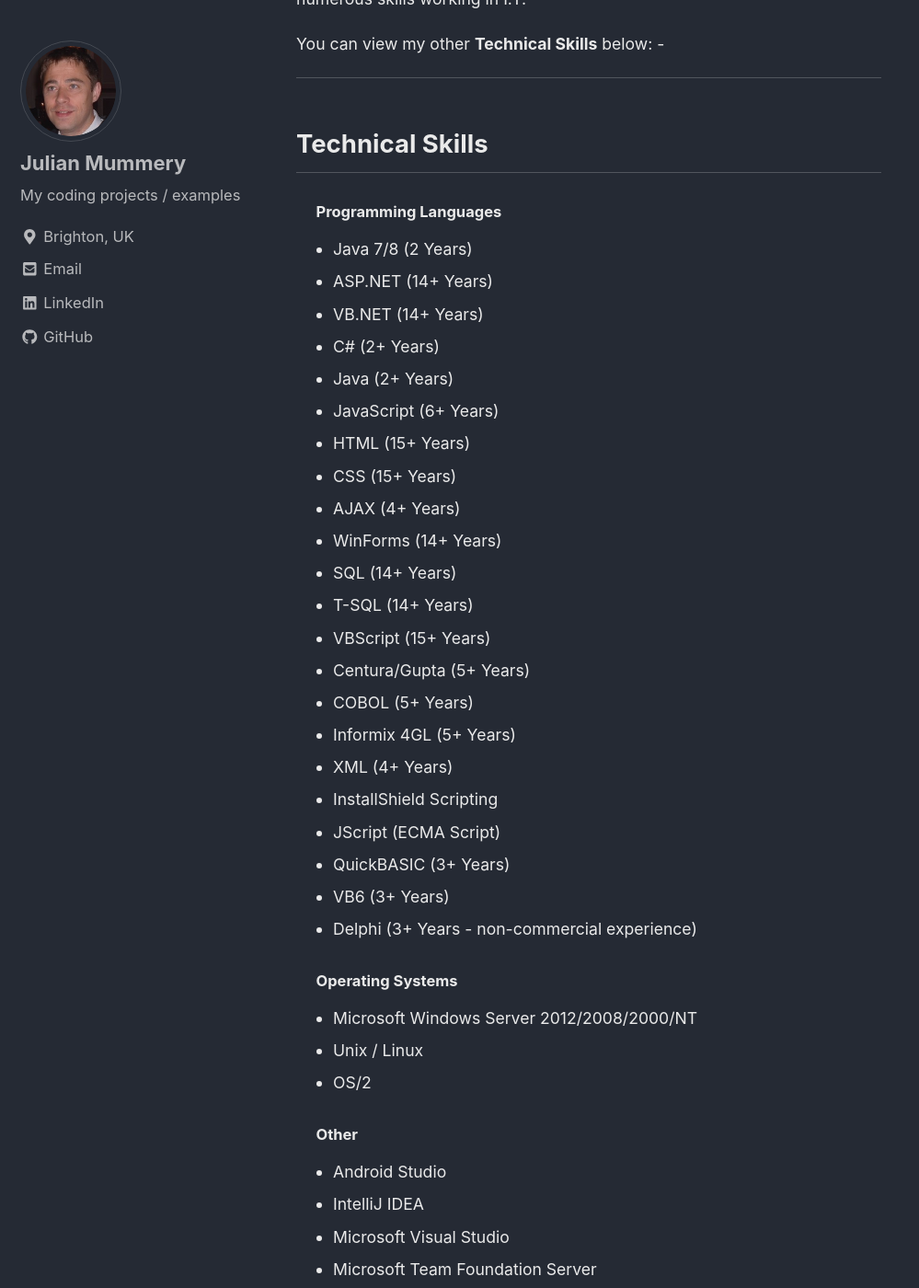
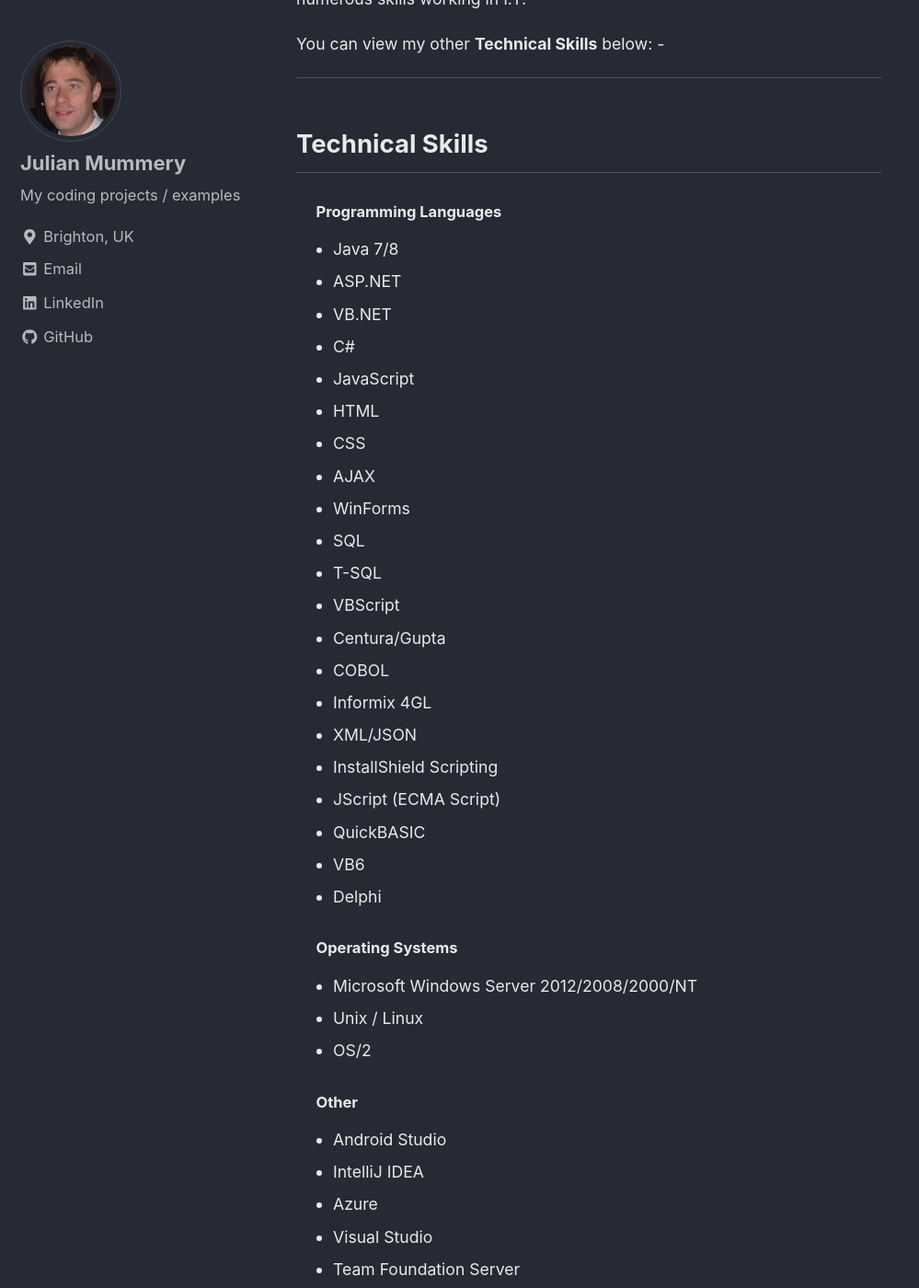
Before and after one commit to julianmummery/julianmummery.github.io, a Jekyll site: the page built from _pages/about.md, in a window 1280 px wide and 1400 px high, scrolled down 1743 px. Shown: the whole window at 92% size, without its empty margins (0-999 px from the left). Built offline with Jekyll 4.4.1, drawn with Linux system fonts in a browser that asks for light colours; nearby versions of some CDN libraries; some of the changed text lies outside the part shown.

Commit message:
Update about.md

```diff
--- a/_pages/about.md
+++ b/_pages/about.md
@@ -34,28 +34,27 @@
 <h2>Technical Skills</h2>
 <h5 style="padding-left:1.3em;">Programming Languages</h5>
 <ul style="font-size:0.80em;">
-  <li>Java 7/8 (2 Years)</li>
-  <li>ASP.NET (14+ Years)</li>
-  <li>VB.NET (14+ Years)</li>
-  <li>C# (2+ Years)</li>
-  <li>Java (2+ Years)</li>
-  <li>JavaScript (6+ Years)</li>
-  <li>HTML (15+ Years)</li>
-  <li>CSS (15+ Years)</li>
-  <li>AJAX (4+ Years)</li>
-  <li>WinForms (14+ Years)</li>
-  <li>SQL (14+ Years)</li>
-  <li>T-SQL (14+ Years)</li>
-  <li>VBScript (15+ Years)</li>
-  <li>Centura/Gupta (5+ Years)</li>
-  <li>COBOL (5+ Years)</li>
-  <li>Informix 4GL (5+ Years)</li>
-  <li>XML (4+ Years)</li>
+  <li>Java 7/8</li>
+  <li>ASP.NET</li>
+  <li>VB.NET</li>
+  <li>C#</li>
+  <li>JavaScript</li>
+  <li>HTML</li>
+  <li>CSS</li>
+  <li>AJAX</li>
+  <li>WinForms</li>
+  <li>SQL</li>
+  <li>T-SQL</li>
+  <li>VBScript</li>
+  <li>Centura/Gupta</li>
+  <li>COBOL</li>
+  <li>Informix 4GL</li>
+  <li>XML/JSON</li>
   <li>InstallShield Scripting</li>
   <li>JScript (ECMA Script)</li>
-  <li>QuickBASIC (3+ Years)</li>
-  <li>VB6 (3+ Years)</li>
-  <li>Delphi (3+ Years - non-commercial experience)</li>
+  <li>QuickBASIC</li>
+  <li>VB6</li>
+  <li>Delphi</li>
 </ul>
 
 <h5 style="padding-left:1.3em;">Operating Systems</h5>
@@ -69,9 +68,10 @@
 <ul style="font-size:0.80em;">
   <li>Android Studio</li>
   <li>IntelliJ IDEA</li>
-  <li>Microsoft Visual Studio</li>
-  <li>Microsoft Team Foundation Server</li>
-  <li>Microsoft SQL Server</li>
+  <li>Azure</li>
+  <li>Visual Studio</li>
+  <li>Team Foundation Server</li>
+  <li>SQL Server</li>
   <li>IIS</li>
   <li>GitHub</li>
   <li>SVN/Tortoise</li>
@@ -81,8 +81,8 @@
   <li>Microsoft Visual Basic 6</li>
   <li>Centura Team Developer</li>
   <li>Microsoft Source Safe</li>
-  <li>Photoshop CS5/4</li>
-  <li>Flash CS5/4</li>
+  <li>Photoshop</li>
+  <li>Flash</li>
   <li>InstallShield 7/5.5</li>
   <li>Microsoft Office / Visio</li>
   <li>Unix / Linux VI Editor</li>
```
Also changed, not shown: other parts of _pages/about.md (+2 -2 lines).
